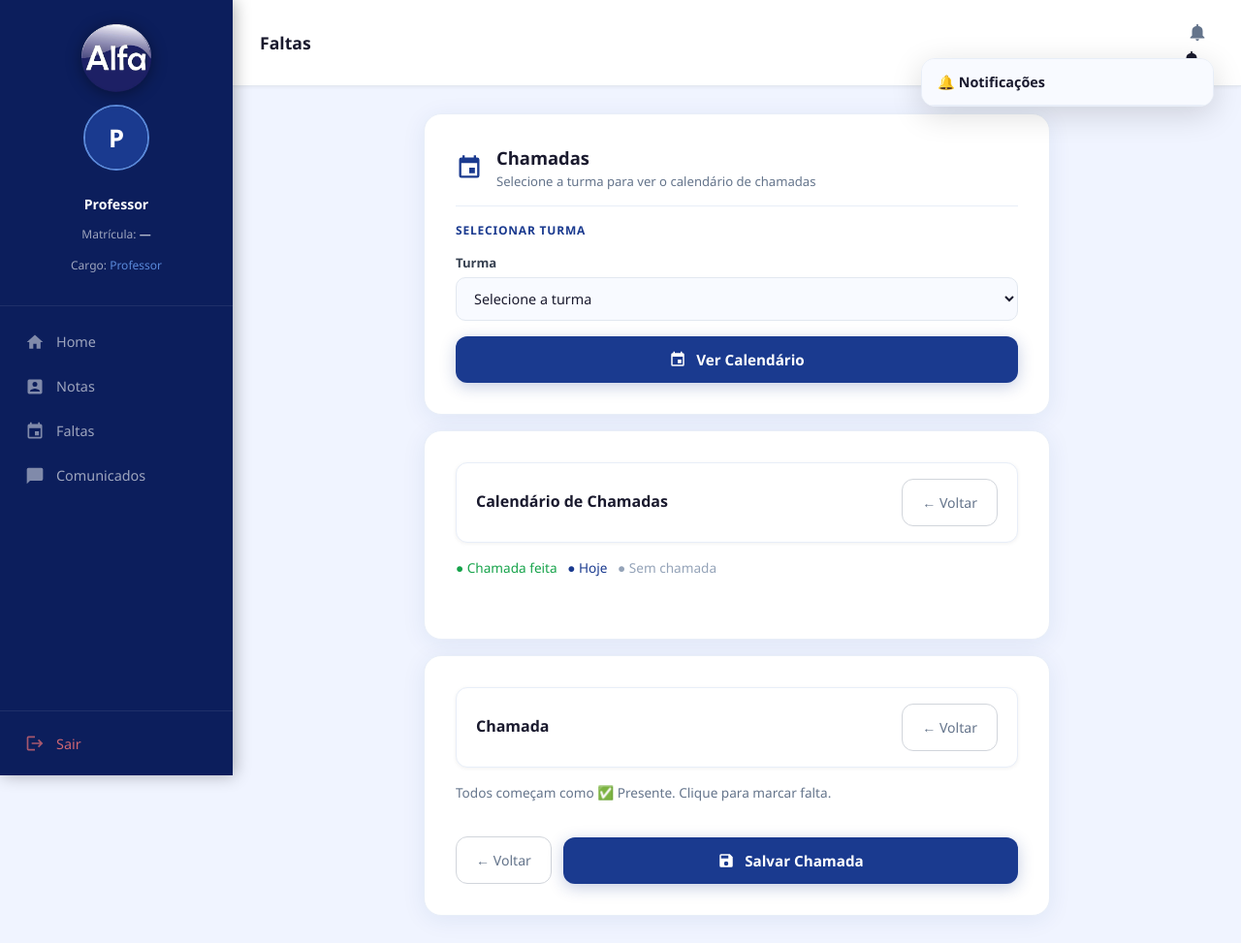
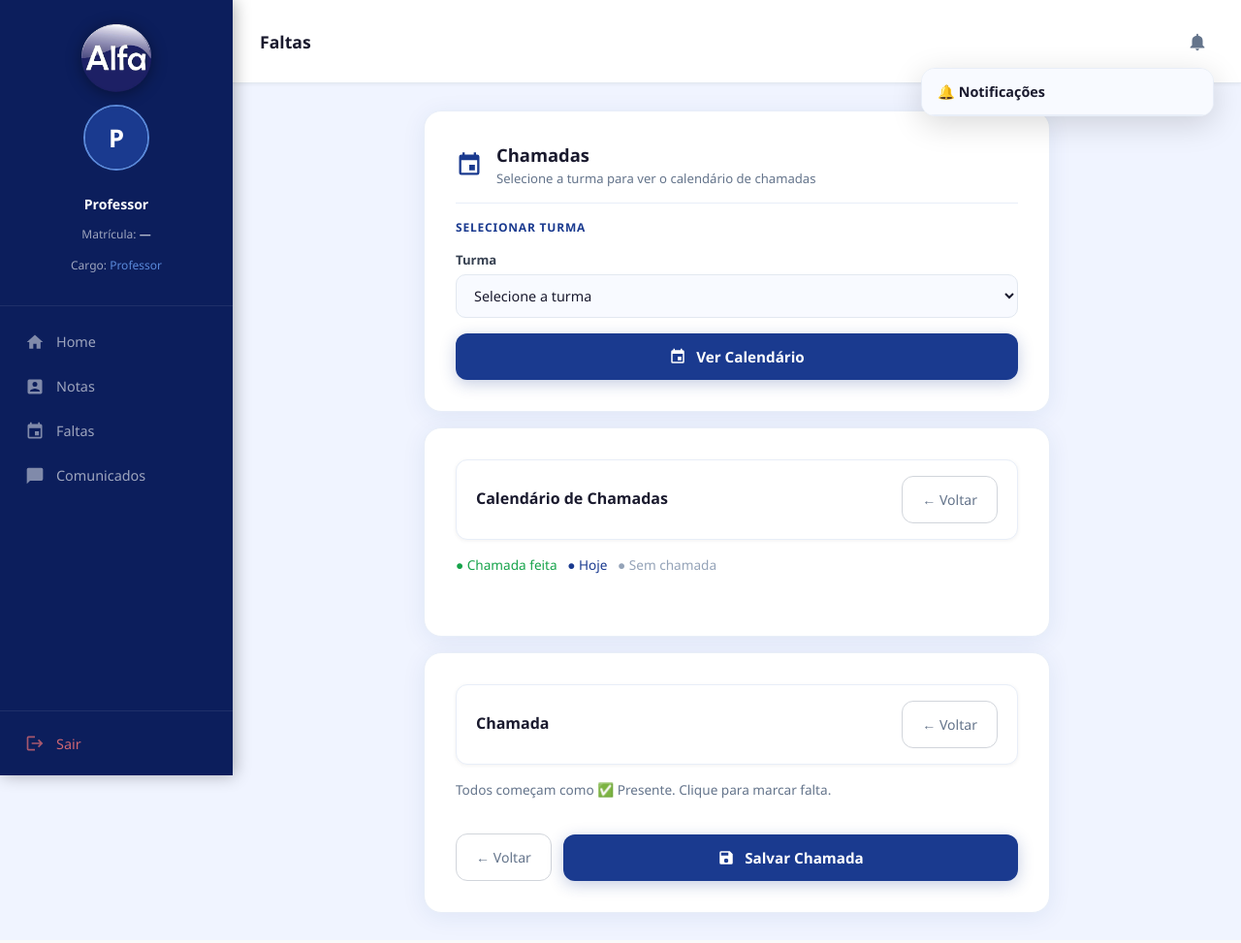
Before and after one commit to joaoguilherme09/alfa-portal, a Flask app: template templates/professor/faltas/faltas.html in a window 1280 px wide. Shown: the whole page at 97% size. Run offline with Flask 3, Linux system fonts and the light colour scheme; the template is opened without the code that fills it, so the values that code supplies are empty.

Commit message:
remove btn duplicado

```diff
--- a/templates/professor/base_professor.html
+++ b/templates/professor/base_professor.html
@@ -100,8 +100,6 @@
       </button>
       <h2 class="pagina-titulo">{% block pagina_titulo %}Home{% endblock %}</h2>
       <div class="header-acoes">
-
-        <div class="header-acoes">
         <div class="sino-wrapper" id="sino-wrapper">
           <button class="btn-sino" aria-label="Notificações" onclick="toggleSinoProfessor()">
             <svg xmlns="http://www.w3.org/2000/svg" viewBox="0 0 24 24" fill="currentColor" width="22" height="22">
@@ -114,12 +112,6 @@
             <div id="sino-conteudo"></div>
           </div>
         </div>
-        </div>
-
-          <svg xmlns="http://www.w3.org/2000/svg" viewBox="0 0 24 24" fill="currentColor" width="22" height="22">
-            <path d="M12 22a2 2 0 0 0 2-2h-4a2 2 0 0 0 2 2zm6-6V11a6 6 0 0 0-5-5.91V4a1 1 0 0 0-2 0v1.09A6 6 0 0 0 6 11v5l-2 2v1h16v-1l-2-2z"/>
-          </svg>
-        </button>
       </div>
     </header>
 
```
Lines whose indentation alone changed are shown as unchanged.
